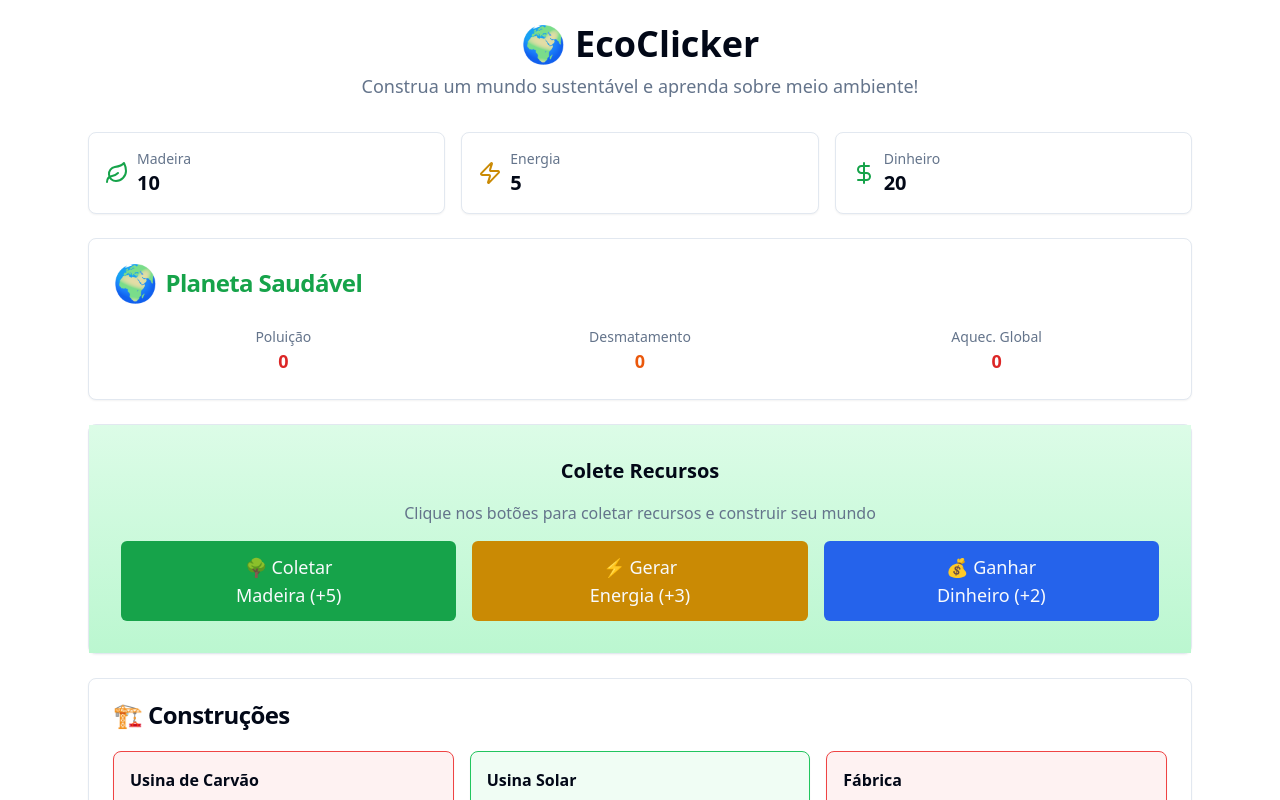
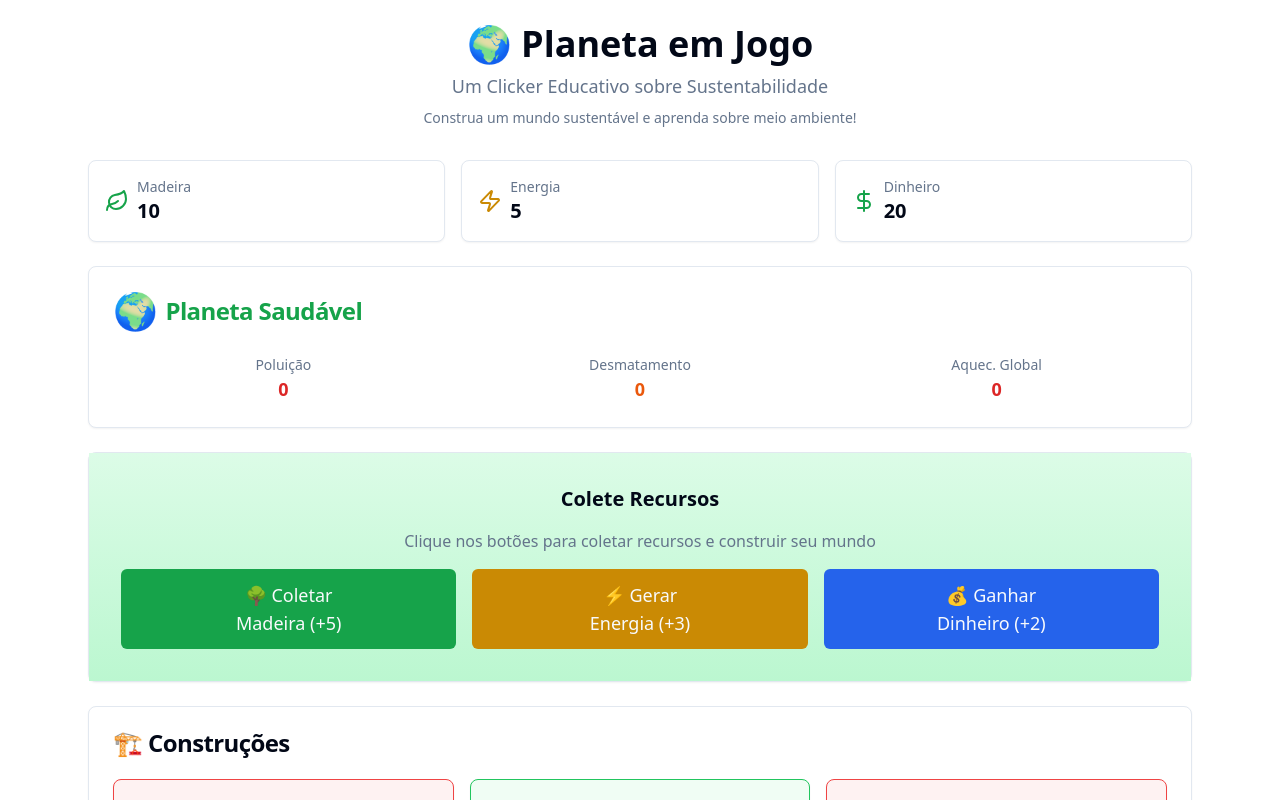
Before and after one commit to delylimaa/Planeta-em-Jogo, a React (Vite) app: page / in a window 1280 px wide. Shown: the top 800 px of the page. Built offline with nearby package versions, Linux system fonts and the light colour scheme.

Commit message:
Rename project to "Planeta em Jogo"
Rename the project to "Planeta em Jogo: Um Clicker Educativo sobre Sustentabilidade".

```diff
--- a/index.html
+++ b/index.html
@@ -1,14 +1,15 @@
+
 <!DOCTYPE html>
 <html lang="en">
   <head>
     <meta charset="UTF-8" />
     <meta name="viewport" content="width=device-width, initial-scale=1.0" />
-    <title>med-clinic-swing-ui</title>
-    <meta name="description" content="Lovable Generated Project" />
+    <title>Planeta em Jogo: Um Clicker Educativo sobre Sustentabilidade</title>
+    <meta name="description" content="Jogo educativo sobre sustentabilidade e meio ambiente - aprenda sobre ecologia através de um clicker interativo" />
     <meta name="author" content="Lovable" />
 
-    <meta property="og:title" content="med-clinic-swing-ui" />
-    <meta property="og:description" content="Lovable Generated Project" />
+    <meta property="og:title" content="Planeta em Jogo: Um Clicker Educativo sobre Sustentabilidade" />
+    <meta property="og:description" content="Jogo educativo sobre sustentabilidade e meio ambiente - aprenda sobre ecologia através de um clicker interativo" />
     <meta property="og:type" content="website" />
     <meta property="og:image" content="https://lovable.dev/opengraph-image-p98pqg.png" />
 
--- a/src/components/EcoClicker.tsx
+++ b/src/components/EcoClicker.tsx
@@ -117,8 +117,11 @@ export const EcoClicker: React.FC = () => {
   return (
     <div className="container mx-auto p-6 max-w-6xl">
       <div className="text-center mb-8">
-        <h1 className="text-4xl font-bold mb-2">🌍 EcoClicker</h1>
+        <h1 className="text-4xl font-bold mb-2">🌍 Planeta em Jogo</h1>
         <p className="text-lg text-muted-foreground">
+          Um Clicker Educativo sobre Sustentabilidade
+        </p>
+        <p className="text-sm text-muted-foreground mt-2">
           Construa um mundo sustentável e aprenda sobre meio ambiente!
         </p>
       </div>
```
